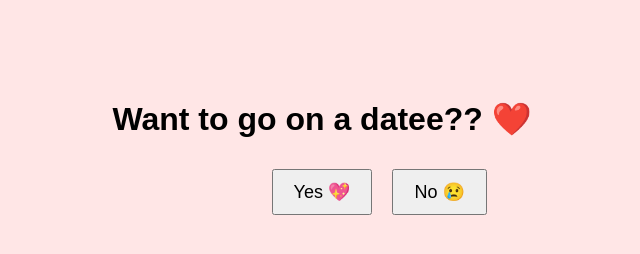
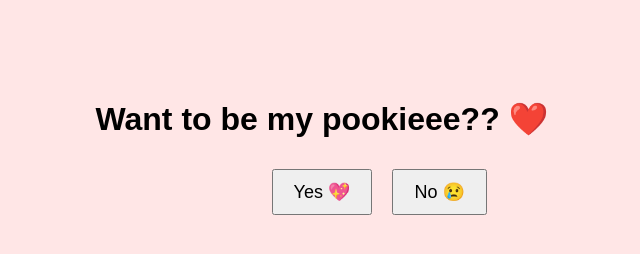
Before and after one commit to rexe8/SITE_1, a plain HTML site: page index.html in a window 1280 px wide. Shown: the whole page, without its empty margins (318-958 px from the left). Drawn offline with Linux system fonts and the light colour scheme.

Commit message:
Update index.html

```diff
--- a/index.html
+++ b/index.html
@@ -24,7 +24,7 @@
 </head>
 <body>
 
-<h1>Want to go on a datee?? ❤️</h1>
+<h1>Want to be my pookieee?? ❤️</h1>
 
 <button onclick="sayYes()">Yes 💖</button>
 <button id="noBtn" onmouseover="moveNo()">No 😢</button>
```
